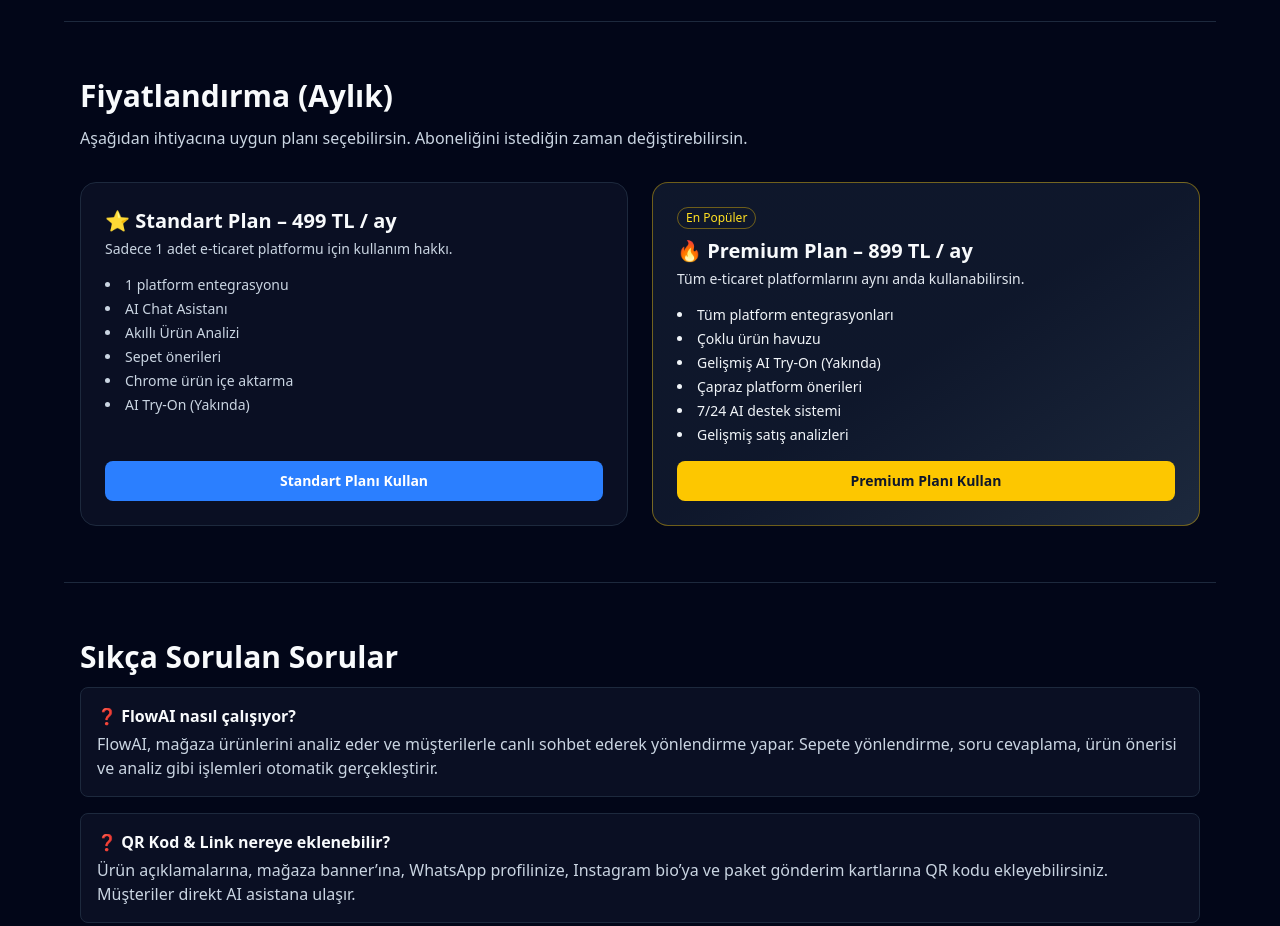
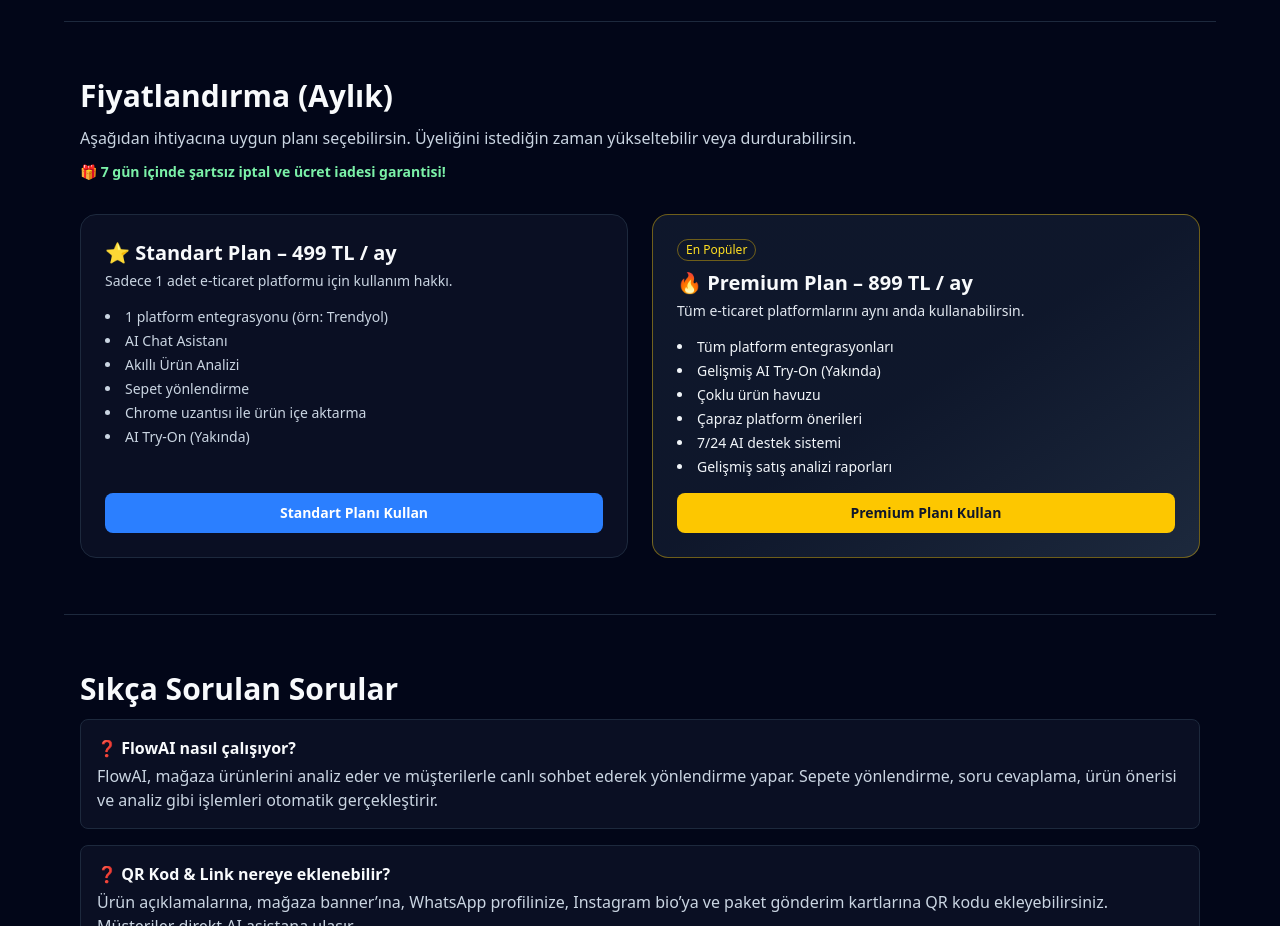
Before and after one commit to caylanserhatcan54-art/flowai-frontend, a Next.js app: page / in a window 1280 px wide. Shown: the part 1800-2726 px from the top of the page. Built offline with nearby package versions, Linux system fonts and the light colour scheme.

Commit message:
frontend update

```diff
--- a/src/app/page.tsx
+++ b/src/app/page.tsx
@@ -197,8 +197,12 @@ export default function HomePage() {
 <section id="pricing" className="max-w-6xl mx-auto px-4 py-10 md:py-14 border-t border-slate-800">
   <h2 className="text-2xl md:text-3xl font-bold mb-3">Fiyatlandırma (Aylık)</h2>
 
-        <p className="text-slate-300 text-sm md:text-base mb-8">
-          Aşağıdan ihtiyacına uygun planı seçebilirsin. Aboneliğini istediğin zaman değiştirebilirsin.
+  <p className="text-slate-300 text-sm md:text-base mb-3">
+    Aşağıdan ihtiyacına uygun planı seçebilirsin. Üyeliğini istediğin zaman yükseltebilir veya durdurabilirsin.
+  </p>
+
+  <p className="text-green-300 text-sm font-semibold mb-8">
+    🎁 7 gün içinde şartsız iptal ve ücret iadesi garantisi!
   </p>
 
   <div className="grid md:grid-cols-2 gap-6">
@@ -206,21 +210,25 @@ export default function HomePage() {
     {/* Standart Plan */}
     <div className="rounded-2xl border border-slate-800 bg-slate-900/60 p-6 flex flex-col">
       <h3 className="text-xl font-semibold mb-1">⭐ Standart Plan – 499 TL / ay</h3>
+
       <p className="text-sm text-slate-300 mb-4">
         Sadece 1 adet e-ticaret platformu için kullanım hakkı.
       </p>
 
       <ul className="text-sm text-slate-300 list-disc list-inside space-y-1 mb-4">
-              <li>1 platform entegrasyonu</li>
+        <li>1 platform entegrasyonu (örn: Trendyol)</li>
         <li>AI Chat Asistanı</li>
         <li>Akıllı Ürün Analizi</li>
-              <li>Sepet önerileri</li>
-              <li>Chrome ürün içe aktarma</li>
+        <li>Sepet yönlendirme</li>
+        <li>Chrome uzantısı ile ürün içe aktarma</li>
         <li>AI Try-On (Yakında)</li>
       </ul>
 
       <div className="mt-auto">
-              <Link href="/register" className="w-full inline-flex items-center justify-center rounded-lg bg-blue-500 px-4 py-2.5 text-sm font-semibold text-white hover:bg-blue-600">
+        <Link
+          href="/register"
+          className="w-full inline-flex items-center justify-center rounded-lg bg-blue-500 px-4 py-2.5 text-sm font-semibold text-white hover:bg-blue-600"
+        >
           Standart Planı Kullan
         </Link>
       </div>
@@ -240,15 +248,18 @@ export default function HomePage() {
 
       <ul className="text-sm text-slate-100 list-disc list-inside space-y-1 mb-4">
         <li>Tüm platform entegrasyonları</li>
+        <li>Gelişmiş AI Try-On (Yakında)</li>
         <li>Çoklu ürün havuzu</li>
-              <li>Gelişmiş AI Try-On (Yakında)</li>
         <li>Çapraz platform önerileri</li>
         <li>7/24 AI destek sistemi</li>
-              <li>Gelişmiş satış analizleri</li>
+        <li>Gelişmiş satış analizi raporları</li>
       </ul>
 
       <div className="mt-auto">
-              <Link href="/register" className="w-full inline-flex items-center justify-center rounded-lg bg-yellow-400 px-4 py-2.5 text-sm font-semibold text-slate-900 hover:bg-yellow-300">
+        <Link
+          href="/register"
+          className="w-full inline-flex items-center justify-center rounded-lg bg-yellow-400 px-4 py-2.5 text-sm font-semibold text-slate-900 hover:bg-yellow-300"
+        >
           Premium Planı Kullan
         </Link>
       </div>
```
Lines whose indentation alone changed are shown as unchanged.
